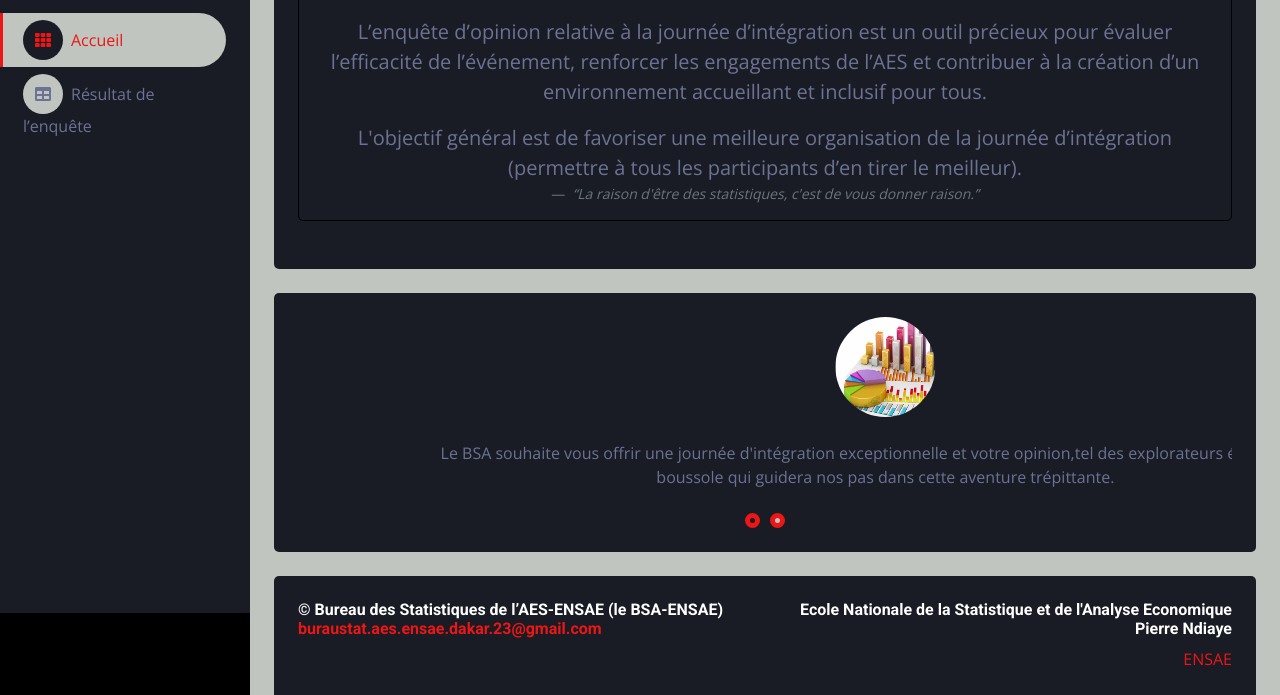
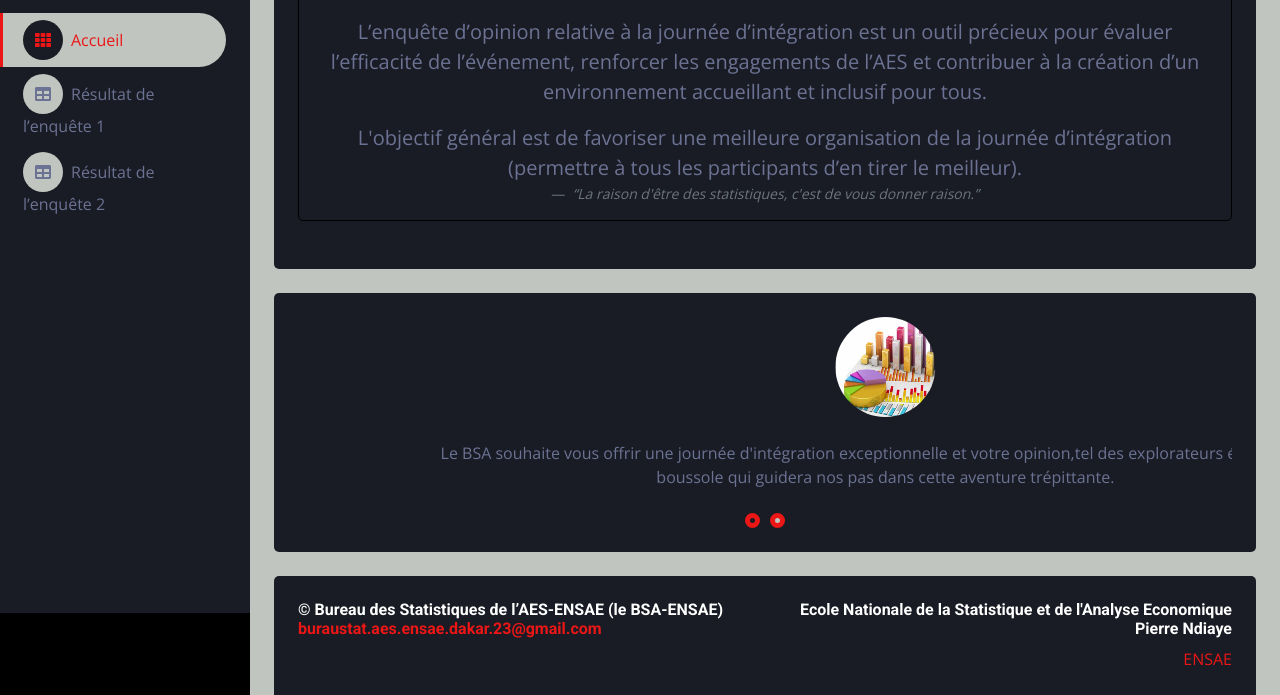
Before and after one commit to MalickFaye8/bsaji, a plain HTML site: page index.html in a window 1280 px wide. Shown: the part 187-882 px from the top of the page. Drawn offline with nearby package versions, Linux system fonts and the light colour scheme.

Commit message:
index.html

```diff
--- a/index.html
+++ b/index.html
@@ -53,7 +53,8 @@
                 </a>
                 <div class="navbar-nav w-100">
                     <a href="index.html" class="nav-item nav-link active"><i class="fa fa-th me-2"></i>Accueil</a>
-                    <a href="resultats.html" class="nav-item nav-link"><i class="fa fa-table me-2"></i>Résultat de l’enquête</a>
+                    <a href="resultats.html" class="nav-item nav-link"><i class="fa fa-table me-2"></i>Résultat de l’enquête 1</a>
+                    <a href="resulats2.html" class="nav-item nav-link "><i class="fa fa-table me-2"></i>Résultat de l’enquête 2</a>
                 </div>
             </nav>
         </div>
```
